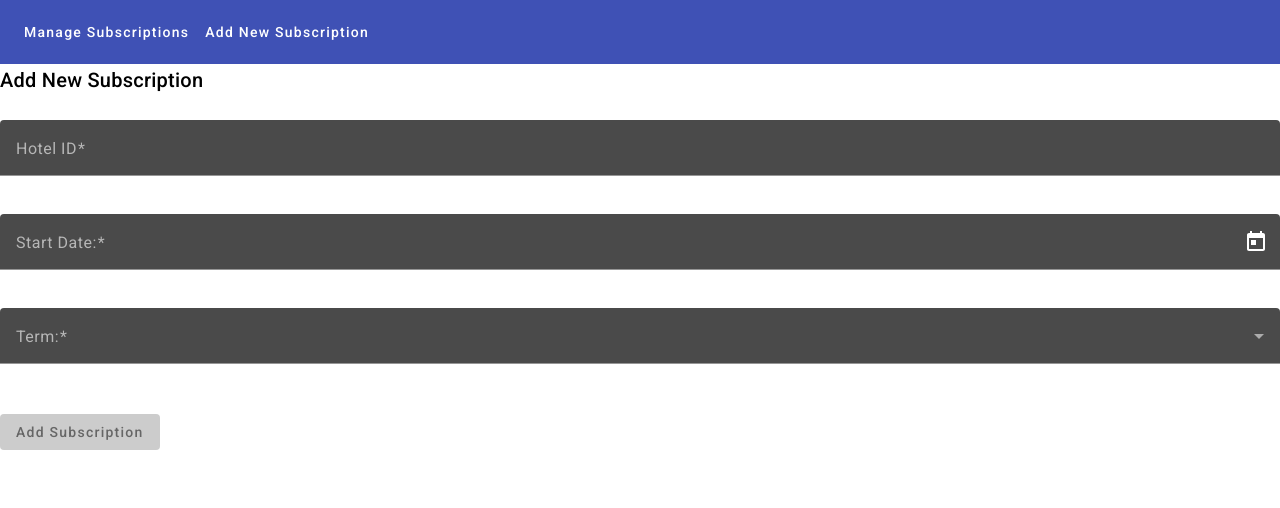
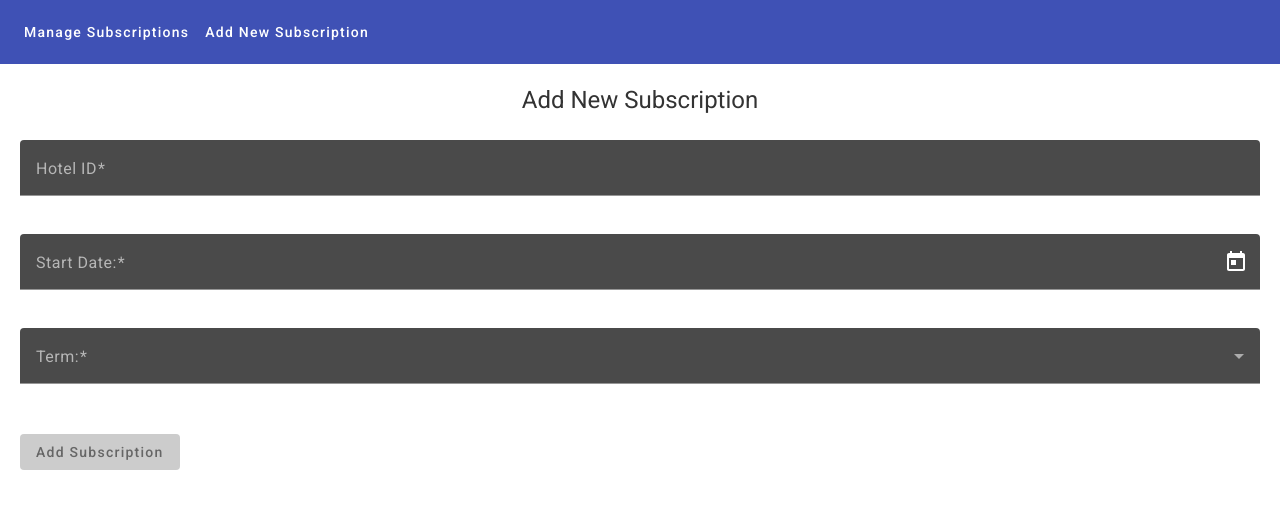
Before and after one commit to LorenzoMatt/hotel-subscription, an Angular app in the folder frontend/: page /add-subscription in a window 1280 px wide. Shown: the top 508 px of the page. Built offline with nearby package versions, Linux system fonts and the light colour scheme.

Commit message:
Refactored global styles and update HTML for consistency

```diff
--- a/frontend/src/app/components/add-subscription/add-subscription.component.html
+++ b/frontend/src/app/components/add-subscription/add-subscription.component.html
@@ -1,4 +1,5 @@
-<h2>Add New Subscription</h2>
+<div class="content">
+  <h1 class="title">Add New Subscription</h1>
 <form [formGroup]="subscriptionForm" (ngSubmit)="onAddSubscription()">
   <mat-form-field appearance="fill">
     <mat-label>Hotel ID</mat-label>
@@ -35,3 +36,4 @@
 
   <button mat-raised-button color="primary" type="submit" [disabled]="!subscriptionForm.valid">Add Subscription</button>
 </form>
+</div>
--- a/frontend/src/app/components/subscription-list/subscription-list.component.css
+++ b/frontend/src/app/components/subscription-list/subscription-list.component.css
@@ -1,14 +1,3 @@
-.content {
-  margin: 20px;
-  font-family: 'Arial', sans-serif;
-}
-
-.title {
-  text-align: center;
-  color: #333;
-  margin-bottom: 20px;
-}
-
 .table-container {
   box-shadow: 0px 0px 10px rgba(0,0,0,0.1);
   border-radius: 8px;
--- a/frontend/src/styles.css
+++ b/frontend/src/styles.css
@@ -15,3 +15,14 @@ body { margin: 0; font-family: Roboto, "Helvetica Neue", sans-serif; }
   --mat-mdc-snack-bar-button-color: #fff;
   --mdc-snackbar-supporting-text-color: #fff;
 }
+
+.content {
+  margin: 20px;
+  font-family: 'Arial', sans-serif;
+}
+
+.title {
+  text-align: center;
+  color: #333;
+  margin-bottom: 20px;
+}
```
